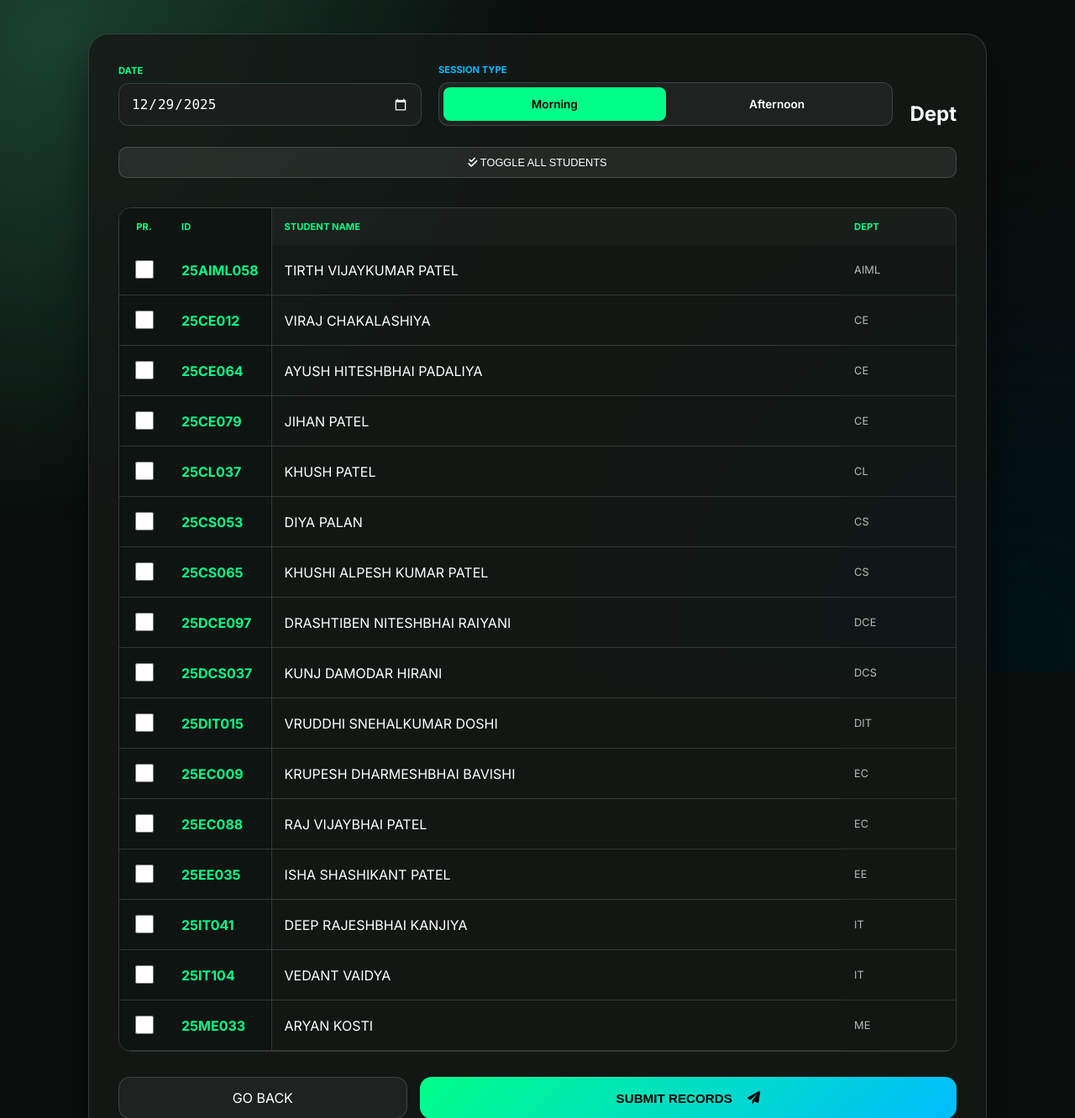
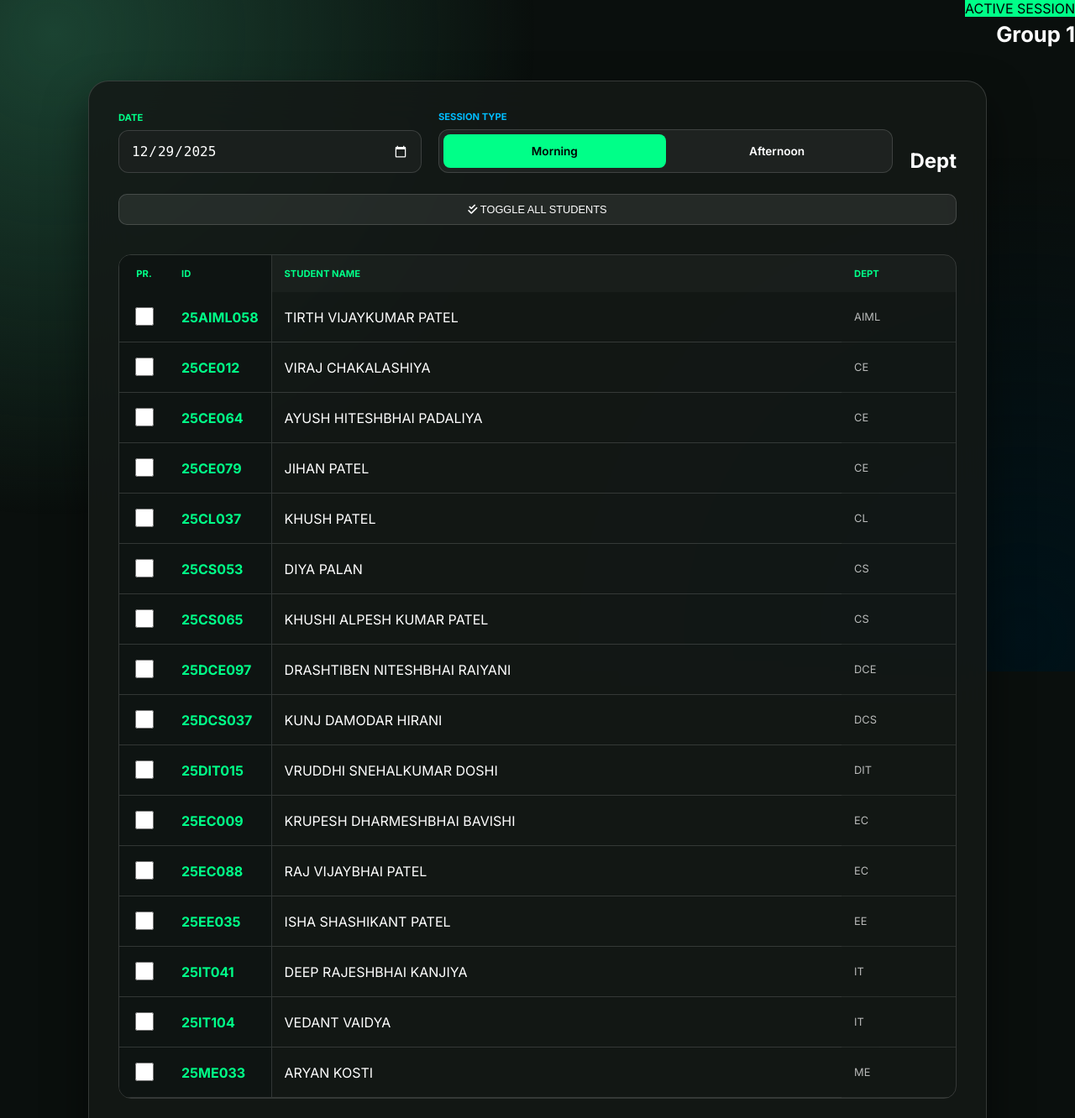
Before and after one commit to chaitany851P/cesd-attendance-system, a Flask app: page /mark_attendance/1 in a window 1280 px wide. Shown: the top 1332 px of the page at 84% size. Run offline with Flask 3, Linux system fonts and the light colour scheme; the visitor is signed in with stand-in values (Sample User, id 1).

Commit message:
Add active session badge and title to attendance page

```diff
--- a/templates/mark_attendance.html
+++ b/templates/mark_attendance.html
@@ -10,6 +10,12 @@
         input[type="radio"]:checked + .session-label.m-lab { background: var(--primary); color: #000; }
         input[type="radio"]:checked + .session-label.a-lab { background: var(--secondary); color: #000; }
     </style>
+    <div style="text-align: right;">
+    <span class="role-badge" style="background: var(--primary); color: #000;">
+        ACTIVE SESSION
+    </span>
+    <h2 style="margin: 5px 0 0; font-size: 1.6rem;">{{ title }}</h2>
+</div>
 </head>
 <body>
     <div class="mesh-bg"></div>
```
